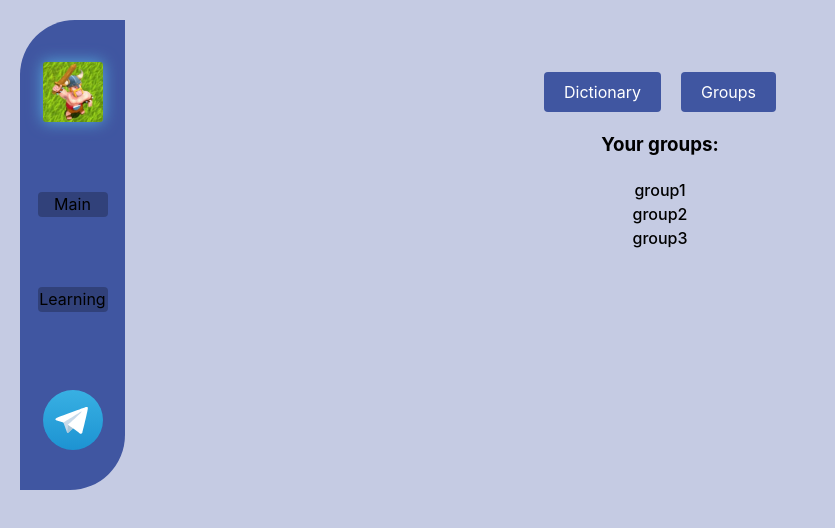
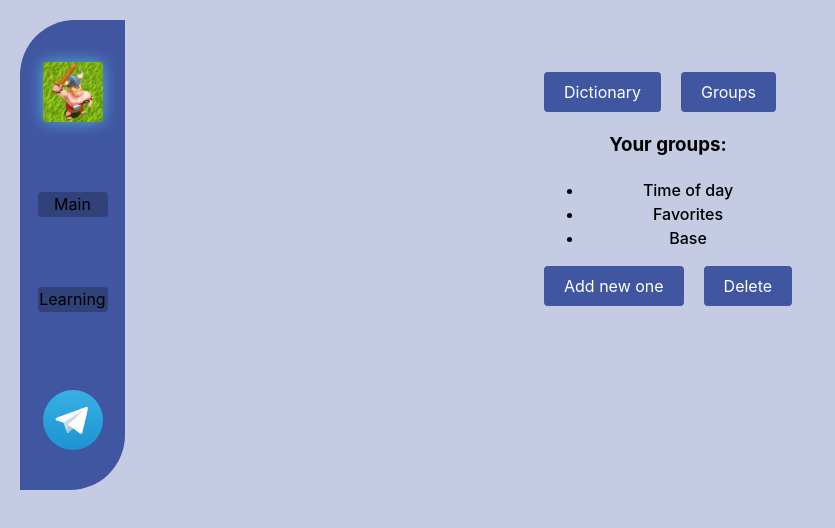
Before and after one commit to ttemuchin/TL_practice, a React (Vite) app in the folder learning-words-app/: page /main/groups in a window 1280 px wide. Shown: the top 528 px of the page, without its empty margins (0-835 px from the left). Built offline with nearby package versions, Linux system fonts and the light colour scheme.

Commit message:
first add STORE, zustand

```diff
--- a/learning-words-app/package.json
+++ b/learning-words-app/package.json
@@ -17,6 +17,7 @@
   },
   "dependencies": {
     "axios": "^1.7.5",
+    "immer": "^10.1.1",
     "react": "^18.3.1",
     "react-dom": "^18.3.1",
     "react-router-dom": "^6.26.1",
--- a/learning-words-app/src/Components/Dictionary/Dictionary.tsx
+++ b/learning-words-app/src/Components/Dictionary/Dictionary.tsx
@@ -6,8 +6,9 @@ import "./Dictionary.scss";
 
 const Dictionary: React.FC = () => {
   const [cards, setCards] = useState<Card[]>([
-    { id: "1", rusWord: "ru1", translation: "ger1" },
-    { id: "2", rusWord: "ru2", translation: "ger2" },
+    { id: "1", rusWord: "Работать", translation: "Arbeiten" },
+    { id: "2", rusWord: "Пахать", translation: "Pflügen" },
+    { id: "3", rusWord: "", translation: "" },
   ]);
 
   const handleEdit = (updatedCard: Card) => {
--- a/learning-words-app/src/Components/GroupList/GroupList.tsx
+++ b/learning-words-app/src/Components/GroupList/GroupList.tsx
@@ -1,20 +1,44 @@
 import React from "react";
+import styles from "../Pages/MainPage.module.scss";
 import { GroupOfCards } from "../../types/GroupOfCards/GroupOfCards";
-
-const groupsData: GroupOfCards[] = [
-  { id: "1", name: "group1", cards: [] },
-  { id: "2", name: "group2", cards: [] },
-  { id: "3", name: "group3", cards: [] },
-];
+import useStore from "../../useStore";
+import { v4 as uuidv4 } from "uuid";
 
 const GroupList: React.FC = () => {
+  const groups = useStore((state) => state.app.groups);
+  const addGroup = useStore((state) => state.addGroup);
+  const deleteGroup = useStore((state) => state.deleteGroup);
+
+  const handleAddGroup = () => {
+    const newGroup: GroupOfCards = {
+      id: uuidv4(),
+      name: "new group",
+      cards: [],
+    };
+    addGroup(newGroup);
+  };
+  const handleDeleteGroup = () => {
+    const id = groups[groups.length - 1].id;
+    deleteGroup(id);
+  };
+
   return (
     <div className="content">
       <h3>Your groups:</h3>
       <div>
-        {groupsData.map((group) => (
-          <div key={group.id}>{group.name}</div>
-        ))}
+        <ul>
+          {groups.map((group: GroupOfCards) => (
+            <li key={group.id}>{group.name}</li>
+          ))}
+        </ul>
+        <div className={styles.buttonContainer}>
+          <button className={styles.addNew} onClick={handleAddGroup}>
+            Add new one
+          </button>
+          <button className={styles.addNew} onClick={handleDeleteGroup}>
+            Delete
+          </button>
+        </div>
       </div>
     </div>
   );
--- a/learning-words-app/src/Components/Pages/LPPage.tsx
+++ b/learning-words-app/src/Components/Pages/LPPage.tsx
@@ -11,7 +11,7 @@ const group1: GroupOfCards = {
     { id: "1", rusWord: "День", translation: "Tag" },
     { id: "2", rusWord: "Ночь", translation: "Nacht" },
     { id: "3", rusWord: "Вечер", translation: "Abend" },
-    { id: "3", rusWord: "Утро", translation: "Morgen" },
+    { id: "4", rusWord: "Утро", translation: "Morgen" },
   ],
 };
 
--- a/learning-words-app/src/Components/Pages/MainPage.scss
+++ b/learning-words-app/src/Components/Pages/MainPage.module.scss
@@ -1,4 +1,4 @@
-.page-container {
+.pageContainer {
   display: flex;
   flex-direction: column;
   justify-content: center;
@@ -7,17 +7,21 @@
   margin-left: 40vw;
 }
 
-.button-container {
+.buttonContainer {
   display: flex;
   gap: 20px;
 }
 
-.main-button {
+@mixin buttons() {
   padding: 10px 20px;
   border: none;
   border-radius: 4px;
   background-color: #4056a1;
   color: white;
+}
+
+.mainButtons {
+  @include buttons();
   cursor: pointer;
   transition: background-color 0.2s;
   &:hover {
@@ -29,3 +33,7 @@
   // margin-top: 20px;
   text-align: center;
 }
+
+.addNew {
+  @include buttons();
+}
--- a/learning-words-app/src/Components/Pages/MainPage.tsx
+++ b/learning-words-app/src/Components/Pages/MainPage.tsx
@@ -1,5 +1,5 @@
 import React from "react";
-import "./MainPage.scss";
+import styles from "./MainPage.module.scss";
 import { Link, Outlet } from "react-router-dom";
 
 const MainPage: React.FC = () => {
@@ -11,13 +11,13 @@ const MainPage: React.FC = () => {
 
   return (
     <>
-      <div className="page-container">
-        <div className="button-container">
+      <div className={styles.pageContainer}>
+        <div className={styles.buttonContainer}>
           <Link to="dictionary">
-            <button className="main-button">Dictionary</button>
+            <button className={styles.mainButtons}>Dictionary</button>
           </Link>
           <Link to="groups">
-            <button className="main-button">Groups</button>
+            <button className={styles.mainButtons}>Groups</button>
           </Link>
         </div>
         <Outlet />
--- a/learning-words-app/src/types/AppManager/AppManager.ts
+++ b/learning-words-app/src/types/AppManager/AppManager.ts
@@ -4,7 +4,7 @@ import { Card } from "../Card/Card";
 export type AppManager = {
   groups: GroupOfCards[];
   dictionary: Card[];
-  choosedGroup: GroupOfCards;
+  choosedGroup: GroupOfCards | undefined;
 };
 
 export const displayDictionary = (dict: Card[]) => {
--- /dev/null
+++ b/learning-words-app/src/useStore.ts
@@ -0,0 +1,133 @@
+/* eslint-disable @typescript-eslint/no-unsafe-call */
+/* eslint-disable @typescript-eslint/no-unsafe-return */
+import { create } from "zustand";
+import { GroupOfCards } from "./types/GroupOfCards/GroupOfCards";
+import { Card } from "./types/Card/Card";
+import { createJSONStorage, persist } from "zustand/middleware";
+// import { immer } from "zustand/middleware/immer";
+import { produce } from "immer";
+import { AppManager } from "./types/AppManager/AppManager";
+
+type Store = {
+  app: AppManager;
+
+  addGroup: (group: GroupOfCards) => void;
+  addCardToGroup: (groupId: string, card: Card) => void;
+  deleteGroup: (groupId: string) => void;
+  setChoosedGroup: (groupId: string) => void;
+  getChoosedGroup: () => GroupOfCards | undefined;
+
+  addCard: (card: Card) => void;
+  deleteCard: (id: string) => void;
+};
+
+const useStore = create<Store>()(
+  persist(
+    (set, get) => ({
+      app: {
+        groups: [
+          {
+            id: "1",
+            name: "Time of day",
+            cards: [
+              { id: "1", rusWord: "День", translation: "Tag" },
+              { id: "2", rusWord: "Ночь", translation: "Nacht" },
+              { id: "3", rusWord: "Вечер", translation: "Abend" },
+              { id: "4", rusWord: "Утро", translation: "Morgen" },
+            ],
+          },
+          {
+            id: "2",
+            name: "Favorites",
+            cards: [
+              { id: "5", rusWord: "Работать", translation: "Arbeiten" },
+              { id: "6", rusWord: "Подрабатывать", translation: "Jobben" },
+            ],
+          },
+          {
+            id: "3",
+            name: "Base",
+            cards: [
+              { id: "10", rusWord: "Общаться", translation: "Kommunizieren" },
+              { id: "11", rusWord: "Любить", translation: "Lieben" },
+            ],
+          },
+        ],
+        dictionary: [
+          { id: "1", rusWord: "День", translation: "Tag" },
+          { id: "2", rusWord: "Ночь", translation: "Nacht" },
+          { id: "3", rusWord: "Вечер", translation: "Abend" },
+          { id: "4", rusWord: "Утро", translation: "Morgen" },
+          { id: "5", rusWord: "Работать", translation: "Arbeiten" },
+          { id: "6", rusWord: "Подрабатывать", translation: "Jobben" },
+          { id: "7", rusWord: "Батрачить", translation: "Tagelöhnern" },
+          { id: "8", rusWord: "Пахать", translation: "Pflügen" },
+          { id: "9", rusWord: "Ходить", translation: "Gehen" },
+          { id: "10", rusWord: "Общаться", translation: "Kommunizieren" },
+          { id: "11", rusWord: "Любить", translation: "Lieben" },
+          { id: "12", rusWord: "Играть", translation: "Spielen" },
+        ],
+        choosedGroup: { id: "1", name: "Time of day", cards: [] },
+      },
+
+      addGroup: (group: GroupOfCards) => {
+        set((state) =>
+          produce(state, (draft: Store) => {
+            draft.app.groups.push(group);
+          }),
+        );
+      },
+      addCardToGroup: (groupId: string, card: Card) => {
+        set((state) =>
+          produce(state, (draft: Store) => {
+            const group = draft.app.groups.find((group) => group.id === groupId);
+            if (group) {
+              group.cards.push(card);
+            }
+          }),
+        );
+      },
+
+      deleteGroup: (groupId: string) => {
+        set((state) =>
+          produce(state, (draft: Store) => {
+            draft.app.groups = draft.app.groups.filter((group) => group.id !== groupId);
+          }),
+        );
+      },
+      setChoosedGroup: (groupId: string) => {
+        set((state) =>
+          produce(state, (draft: Store) => {
+            draft.app.choosedGroup = draft.app.groups.find((group) => group.id === groupId);
+          }),
+        );
+      },
+
+      getChoosedGroup: () => get().app.choosedGroup,
+      addCard: (card: Card) => {
+        set((state) =>
+          produce(state, (draft: Store) => {
+            draft.app.dictionary.push(card);
+          }),
+        );
+      },
+      deleteCard: (id: string) => {
+        set((state) =>
+          produce(state, (draft: Store) => {
+            draft.app.dictionary = draft.app.dictionary.filter((card) => card.id !== id);
+          }),
+        );
+      },
+    }),
+    {
+      name: "Store",
+      version: 1,
+      storage: createJSONStorage(() => localStorage),
+    },
+  ),
+);
+
+export default useStore;
+// function produce(state: Store, arg1: (draft: Store) => void): Store | Partial<Store> {
+//   throw new Error("Function not implemented.");
+// }
```
Also changed, not shown: 1 other file (tests, documents, lock files or other folders).
